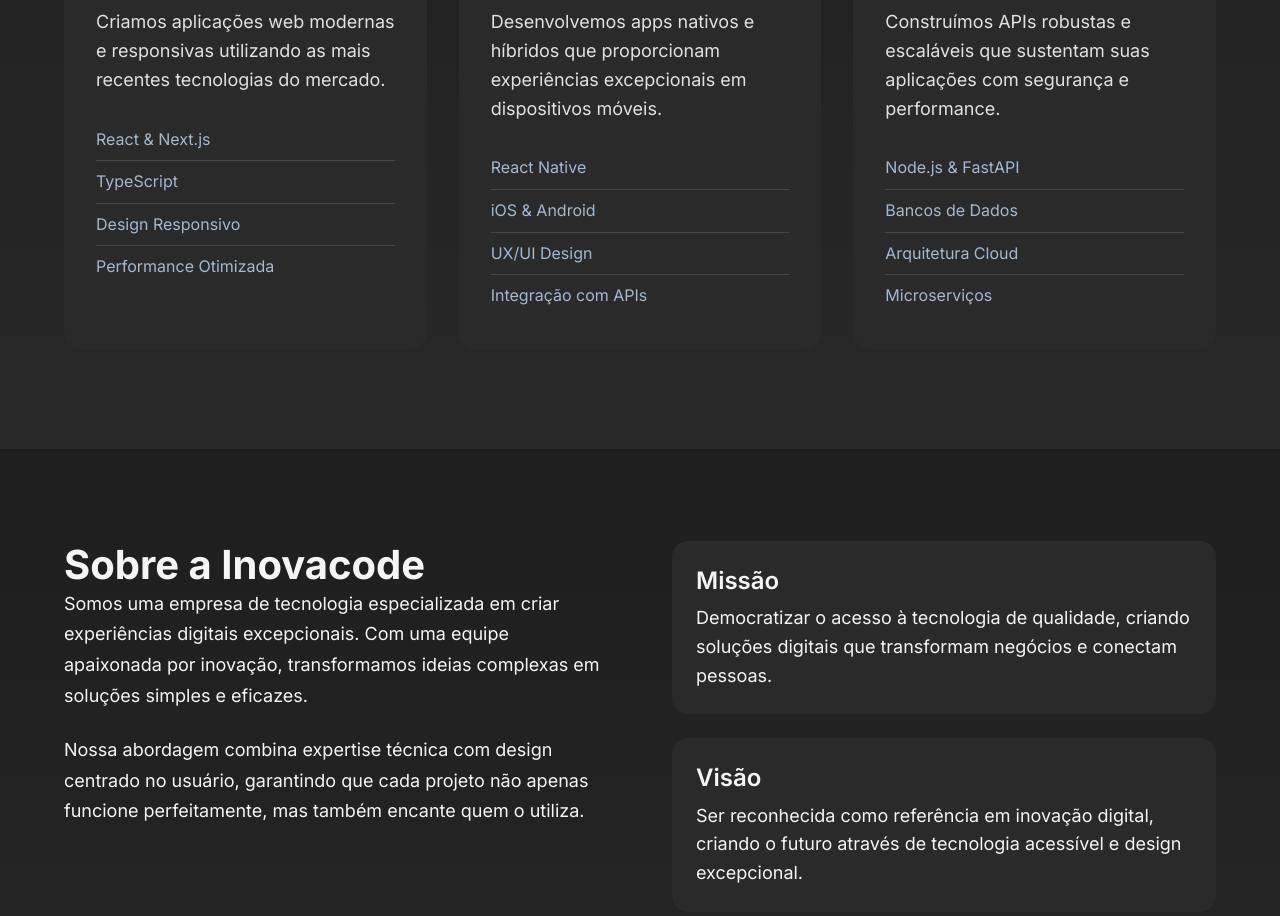
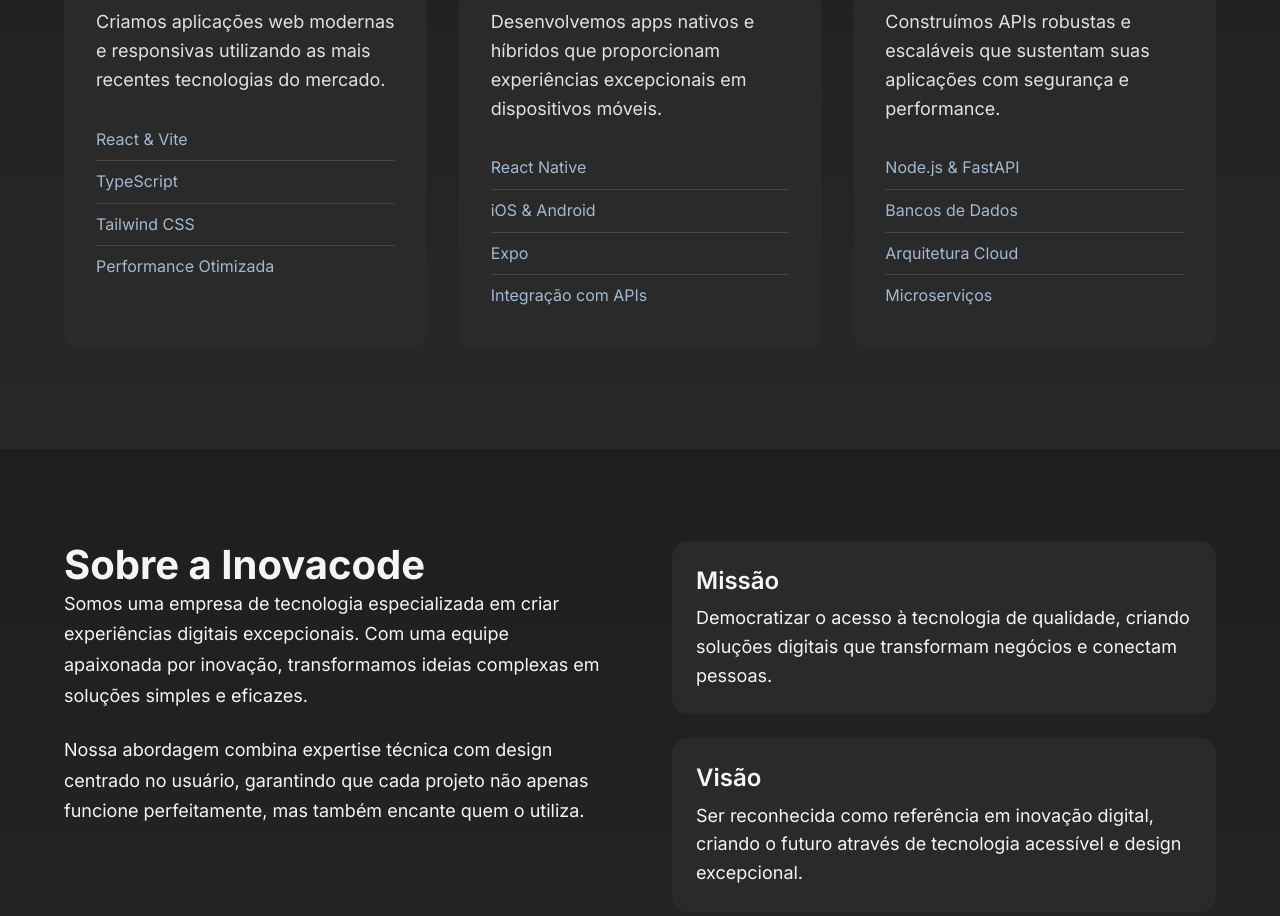
Before and after one commit to InovacodeDev/portfolio, a React (Vite) app in the folder apps/web/: page / in a window 1280 px wide. Shown: the part 1151-2067 px from the top of the page. Built offline with nearby package versions, Linux system fonts and the light colour scheme; no server answers.

Commit message:
fix: update features in SolutionsSection for accuracy and consistency with current technologies

```diff
--- a/apps/web/src/sections/SolutionsSection.tsx
+++ b/apps/web/src/sections/SolutionsSection.tsx
@@ -8,13 +8,13 @@ const solutions = [
         title: "Desenvolvimento Web",
         description:
             "Criamos aplicações web modernas e responsivas utilizando as mais recentes tecnologias do mercado.",
-        features: ["React & Next.js", "TypeScript", "Design Responsivo", "Performance Otimizada"],
+        features: ["React & Vite", "TypeScript", "Tailwind CSS", "Performance Otimizada"],
     },
     {
         title: "Aplicações Mobile",
         description:
             "Desenvolvemos apps nativos e híbridos que proporcionam experiências excepcionais em dispositivos móveis.",
-        features: ["React Native", "iOS & Android", "UX/UI Design", "Integração com APIs"],
+        features: ["React Native", "iOS & Android", "Expo", "Integração com APIs"],
     },
     {
         title: "Soluções Backend",
```
